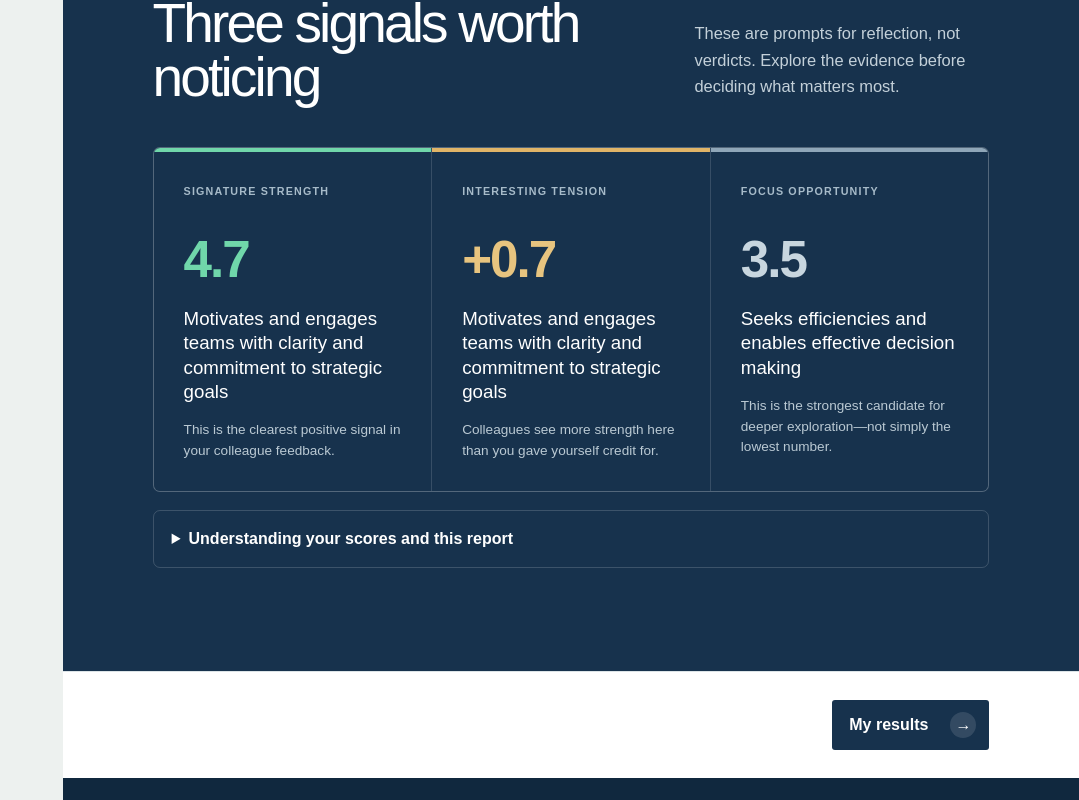
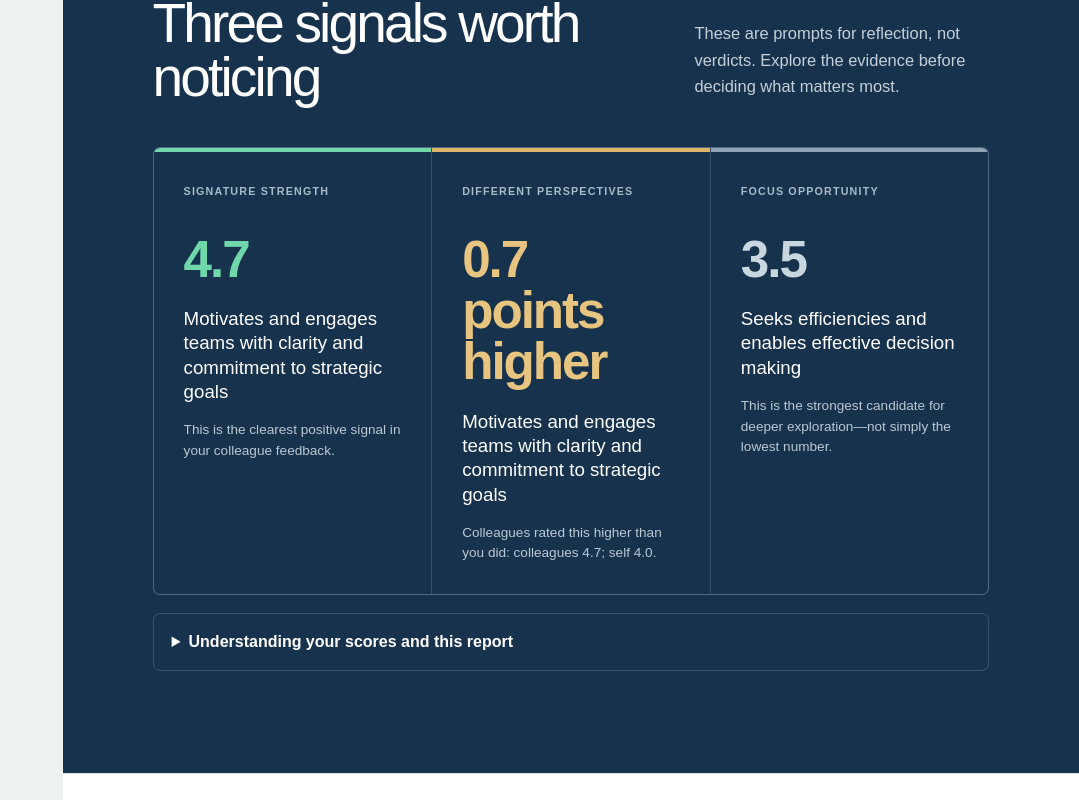
Before and after one commit to mattcrabtree-boop/leadership-360, a Next.js app: page / in a window 1280 px wide. Shown: the part 813-1613 px from the top of the page, without its empty margins (201-1280 px from the left). Built offline with nearby package versions, Linux system fonts and the light colour scheme.

Commit message:
Clarify self and colleague score differences

```diff
--- a/app/ReportExperience.tsx
+++ b/app/ReportExperience.tsx
@@ -251,7 +251,14 @@ export function ReportExperience({ report }: { report: ExperienceReport }) {
             </div>
             <div className="signal-grid">
               <article className="signal-card signal-strength"><span>Signature strength</span><strong>{highest?.score.toFixed(1)}</strong><h3>{highest?.text}</h3><p>This is the clearest positive signal in your colleague feedback.</p></article>
-              <article className="signal-card signal-tension"><span>Interesting tension</span><strong>{largestGap ? `${largestGap.gap > 0 ? "+" : ""}${largestGap.gap.toFixed(1)}` : "—"}</strong><h3>{largestGap?.text}</h3><p>{largestGap && largestGap.gap > 0 ? "Colleagues see more strength here than you gave yourself credit for." : "Your own view is more positive than the colleague picture."}</p></article>
+              <article className="signal-card signal-tension">
+                <span>Different perspectives</span>
+                <strong>{largestGap ? `${Math.abs(largestGap.gap).toFixed(1)} points ${largestGap.gap > 0 ? "higher" : "lower"}` : "—"}</strong>
+                <h3>{largestGap?.text}</h3>
+                <p>{largestGap
+                  ? `${largestGap.gap > 0 ? "Colleagues rated this higher than you did" : "You rated this higher than colleagues did"}: colleagues ${formatScore(largestGap.scope.allColleagues.score)}; self ${formatScore(largestGap.scope.self.score)}.`
+                  : "No self-and-colleague comparison is available for this report."}</p>
+              </article>
               <article className="signal-card signal-focus"><span>Focus opportunity</span><strong>{focus?.score.toFixed(1)}</strong><h3>{focus?.text}</h3><p>This is the strongest candidate for deeper exploration—not simply the lowest number.</p></article>
             </div>
           <details className="method-note">
```
